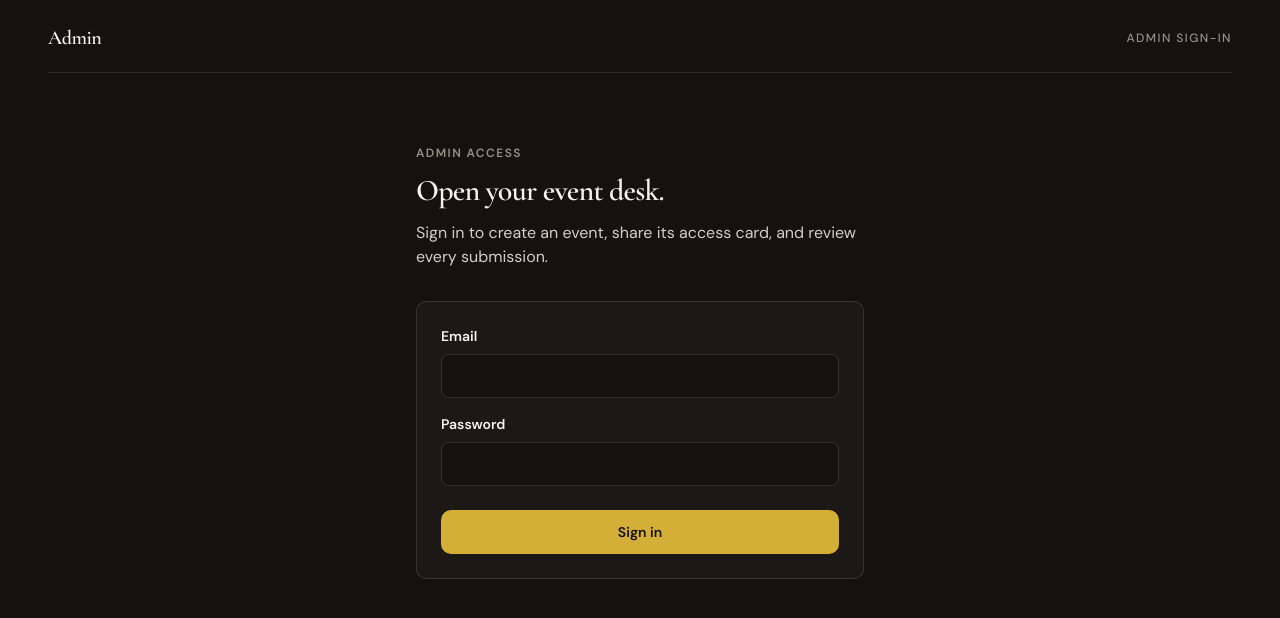
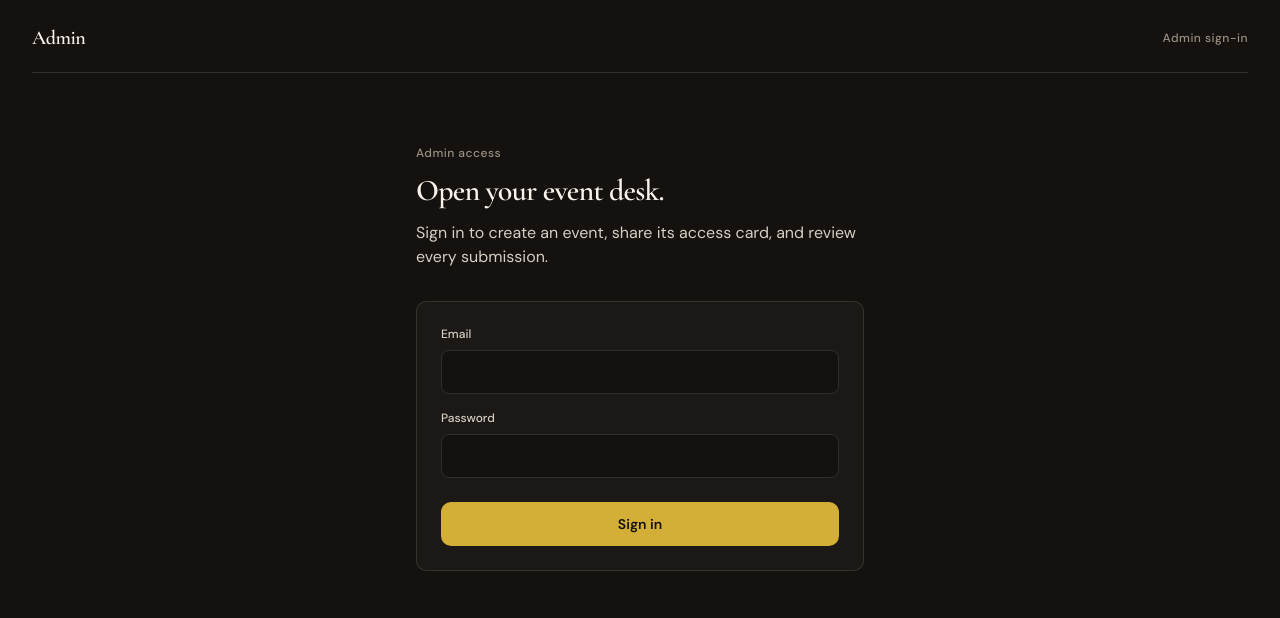
Before and after one commit to RohmanCis/Ressonance, a Next.js app: page /admin/sign-in in a window 1280 px wide. Shown: the top 618 px of the page. Built offline with nearby package versions, Linux system fonts and the light colour scheme.

Commit message:
Align admin typography and spacing with guest baseline

```diff
--- a/components/admin/admin-access.tsx
+++ b/components/admin/admin-access.tsx
@@ -145,7 +145,7 @@ export function AdminAccess({ publicId }: { publicId: string }) {
           </Link>
           <div className="flex flex-wrap items-end justify-between gap-4">
             <div>
-              <p className="text-xs font-semibold uppercase tracking-[.12em] text-text-muted">Share access</p>
+              <p className="text-xs font-medium tracking-[0.04em] text-text-muted">Share access</p>
               <h1 className="mt-2 font-display text-3xl font-semibold tracking-tight text-text-primary">Share event access.</h1>
               <p className="mt-3 text-text-secondary">Guests can scan this access card or open the public link.</p>
             </div>
--- a/components/admin/admin-dashboard.tsx
+++ b/components/admin/admin-dashboard.tsx
@@ -351,7 +351,7 @@ function GuestGroup({ group, onPreview }: { group: Group; onPreview: (item: Subm
           )}
           {voices.length > 0 && (
             <div className={photos.length > 0 ? "border-t border-border pt-4" : ""}>
-              <p className="mb-2 text-xs font-semibold uppercase tracking-[.08em] text-text-muted">
+              <p className="mb-2 text-xs font-medium tracking-[0.04em] text-text-muted">
                 Voice note{voices.length === 1 ? "" : "s"}
               </p>
               <div className="grid gap-2">
@@ -453,7 +453,7 @@ function PreviewDialog({
       >
         <div className="flex flex-wrap items-center gap-x-4 gap-y-2 border-b border-border px-4 py-3 sm:px-6">
           <div className="min-w-0">
-            <p className="font-mono text-xs font-medium uppercase tracking-[.08em] text-text-muted">
+            <p className="font-mono text-xs font-medium tracking-[0.04em] text-text-muted">
               {typeLabel(item)} · {index + 1} of {count}
             </p>
             <h3 className="truncate text-lg font-semibold text-text-primary">{name}</h3>
@@ -582,7 +582,7 @@ export function AdminDashboard({ publicId }: { publicId: string }) {
       <Shell>
         <div className="grid gap-8 lg:grid-cols-[18rem_1fr]">
           <aside className="lg:sticky lg:top-6 lg:self-start">
-            <p className="text-xs font-semibold uppercase tracking-[.12em] text-text-muted">Event desk</p>
+            <p className="text-xs font-medium tracking-[0.04em] text-text-muted">Event desk</p>
             {busy && !event ? (
               <Busy label="Loading event" />
             ) : error && !event ? (
@@ -614,7 +614,7 @@ export function AdminDashboard({ publicId }: { publicId: string }) {
           <section className="max-w-4xl">
             <div className="flex flex-col gap-3 border-b border-border pb-5 sm:flex-row sm:items-end sm:justify-between">
               <div>
-                <p className="text-xs font-semibold uppercase tracking-[.12em] text-text-muted">Submissions</p>
+                <p className="text-xs font-medium tracking-[0.04em] text-text-muted">Submissions</p>
                 <h2 className="mt-1 text-xl font-semibold text-text-primary">Newest first</h2>
               </div>
               <form
--- a/components/admin/admin-event-index.tsx
+++ b/components/admin/admin-event-index.tsx
@@ -54,7 +54,7 @@ export function AdminEventIndex() {
     <Shell>
       <div className="flex flex-wrap items-end justify-between gap-4">
         <div>
-          <p className="text-xs font-semibold uppercase tracking-[.12em] text-text-muted">Event index</p>
+          <p className="text-xs font-medium tracking-[0.04em] text-text-muted">Event index</p>
           <h1 className="mt-2 font-display text-3xl font-semibold tracking-tight text-text-primary">Your events.</h1>
         </div>
         <Link href="/admin/events/new" className={linkGold}>
@@ -80,7 +80,7 @@ export function AdminEventIndex() {
         <div className="mt-8 grid gap-10">
           {active && (
             <section aria-labelledby="active-event-heading">
-              <h2 id="active-event-heading" className="text-xs font-semibold uppercase tracking-[.08em] text-text-muted">
+              <h2 id="active-event-heading" className="text-xs font-medium tracking-[0.04em] text-text-muted">
                 Active event
               </h2>
               {/* DESIGN.md §6: ACTIVE prominent via gold left-edge marker. */}
@@ -110,7 +110,7 @@ export function AdminEventIndex() {
           )}
           {history.length > 0 && (
             <section aria-labelledby="past-events-heading">
-              <h2 id="past-events-heading" className="text-xs font-semibold uppercase tracking-[.08em] text-text-muted">
+              <h2 id="past-events-heading" className="text-xs font-medium tracking-[0.04em] text-text-muted">
                 Past events
               </h2>
               <ul className="mt-3 grid gap-3">
--- a/components/admin/admin-sign-in.tsx
+++ b/components/admin/admin-sign-in.tsx
@@ -33,11 +33,11 @@ export function AdminSignIn() {
   return (
     <Shell title="Admin" eyebrow="Admin sign-in">
       <div className="mx-auto max-w-md pt-8">
-        <p className="mb-3 text-xs font-semibold uppercase tracking-[.12em] text-text-muted">Admin access</p>
+        <p className="mb-3 text-xs font-medium tracking-[0.04em] text-text-muted">Admin access</p>
         <h1 className="font-display text-3xl font-semibold tracking-tight text-text-primary">Open your event desk.</h1>
         <p className="mt-3 text-text-secondary">Sign in to create an event, share its access card, and review every submission.</p>
         <form onSubmit={submit} className="mt-8 rounded-[10px] border border-border bg-bg-surface p-6">
-          <label className="block text-sm font-semibold text-text-primary" htmlFor="email">
+          <label className="block text-xs font-medium text-text-secondary" htmlFor="email">
             Email
             <input
               id="email"
@@ -49,7 +49,7 @@ export function AdminSignIn() {
               className="mt-2 h-11 w-full rounded-md border border-border bg-bg-base px-3 text-text-primary focus-visible:outline-2 focus-visible:outline-offset-2 focus-visible:outline-accent"
             />
           </label>
-          <label className="mt-4 block text-sm font-semibold text-text-primary" htmlFor="password">
+          <label className="mt-4 block text-xs font-medium text-text-secondary" htmlFor="password">
             Password
             <input
               id="password"
--- a/components/admin/admin-ui.tsx
+++ b/components/admin/admin-ui.tsx
@@ -20,7 +20,7 @@ export async function api<T>(url: string, init?: RequestInit): Promise<T> {
 
 // DESIGN.md §6: admin chrome on dark tokens — bg-base page, hairline header, gold only on primary actions.
 export function Shell({ children, title = "Admin", eyebrow = "Event desk" }: { children: ReactNode; title?: string; eyebrow?: string }) {
-  return <main className="min-h-screen bg-bg-base px-4 py-6 text-text-primary sm:px-8 lg:px-12"><div className="mx-auto max-w-[90rem]"> <header className="mb-10 flex items-center justify-between border-b border-border pb-5"><Link href="/admin" className="font-display text-xl font-semibold tracking-tight text-text-primary focus-visible:outline-2 focus-visible:outline-offset-2 focus-visible:outline-accent">{title}</Link><span className="text-xs font-medium uppercase tracking-[.12em] text-text-muted">{eyebrow}</span></header>{children}</div></main>;
+  return <main className="min-h-screen bg-bg-base px-5 pt-[calc(1.5rem+env(safe-area-inset-top))] pb-[calc(1.5rem+env(safe-area-inset-bottom))] text-text-primary sm:px-8"><div className="mx-auto max-w-[90rem]"> <header className="mb-10 flex items-center justify-between border-b border-border pb-5"><Link href="/admin" className="font-display text-xl font-semibold tracking-tight text-text-primary focus-visible:outline-2 focus-visible:outline-offset-2 focus-visible:outline-accent">{title}</Link><span className="text-xs font-medium tracking-[0.04em] text-text-muted">{eyebrow}</span></header>{children}</div></main>;
 }
 
 export function Status({ message, error = false, action }: { message: string; error?: boolean; action?: ReactNode }) {
@@ -43,5 +43,5 @@ export function Button({ children, secondary = false, ...props }: React.ButtonHT
 export function AdminCreateEvent() {
   const [title, setTitle] = useState(""); const [busy, setBusy] = useState(false); const [message, setMessage] = useState(""); const [error, setError] = useState("");
   async function submit(event: FormEvent) { event.preventDefault(); setBusy(true); setError(""); setMessage(""); try { const body = await api<{ event: Event; public_url: string }>("/api/admin/events", { method: "POST", headers: { "Content-Type": "application/json" }, body: JSON.stringify({ title }) }); setMessage(`Created “${body.event.title}”.`); window.location.href = `/admin/events/${body.event.public_id}`; } catch (e) { setError(errorText[(e as Error).message] ?? ((e as Error).message === "OFFLINE" ? "You appear offline. Retry when connected." : "Could not create the event. Retry safely.")); setBusy(false); } }
-  return <AuthGate><Shell><div className="mx-auto max-w-2xl"><p className="text-xs font-semibold uppercase tracking-[.12em] text-text-muted">New event</p><h1 className="mt-2 font-display text-3xl font-semibold tracking-tight text-text-primary">Create a new event.</h1><p className="mt-3 text-text-secondary">Create one active event. You can close it when the day is complete.</p><form onSubmit={submit} className="mt-8 rounded-[10px] border border-border bg-bg-surface p-6"><label className="block text-sm font-semibold text-text-primary" htmlFor="event-title">Event title<input id="event-title" required value={title} onChange={e => setTitle(e.target.value)} className="mt-2 h-11 w-full rounded-md border border-border bg-bg-base px-3 text-text-primary placeholder:text-text-muted focus-visible:outline-2 focus-visible:outline-offset-2 focus-visible:outline-accent" placeholder="Summer party" /></label>{error && <Status error message={error} action={error.includes("already") ? <Link href="/admin" className="underline focus-visible:outline-2 focus-visible:outline-offset-2 focus-visible:outline-accent">Find existing event</Link> : undefined} />}{message && <Status message={message} />}<Button disabled={busy} className="mt-6">{busy ? "Creating…" : "Create event"}</Button></form></div></Shell></AuthGate>;
+  return <AuthGate><Shell><div className="mx-auto max-w-2xl"><p className="text-xs font-medium tracking-[0.04em] text-text-muted">New event</p><h1 className="mt-2 font-display text-3xl font-semibold tracking-tight text-text-primary">Create a new event.</h1><p className="mt-3 text-text-secondary">Create one active event. You can close it when the day is complete.</p><form onSubmit={submit} className="mt-8 rounded-[10px] border border-border bg-bg-surface p-6"><label className="block text-xs font-medium text-text-secondary" htmlFor="event-title">Event title<input id="event-title" required value={title} onChange={e => setTitle(e.target.value)} className="mt-2 h-11 w-full rounded-md border border-border bg-bg-base px-3 text-text-primary placeholder:text-text-muted focus-visible:outline-2 focus-visible:outline-offset-2 focus-visible:outline-accent" placeholder="Summer party" /></label>{error && <Status error message={error} action={error.includes("already") ? <Link href="/admin" className="underline focus-visible:outline-2 focus-visible:outline-offset-2 focus-visible:outline-accent">Find existing event</Link> : undefined} />}{message && <Status message={message} />}<Button disabled={busy} className="mt-6">{busy ? "Creating…" : "Create event"}</Button></form></div></Shell></AuthGate>;
 }
```
